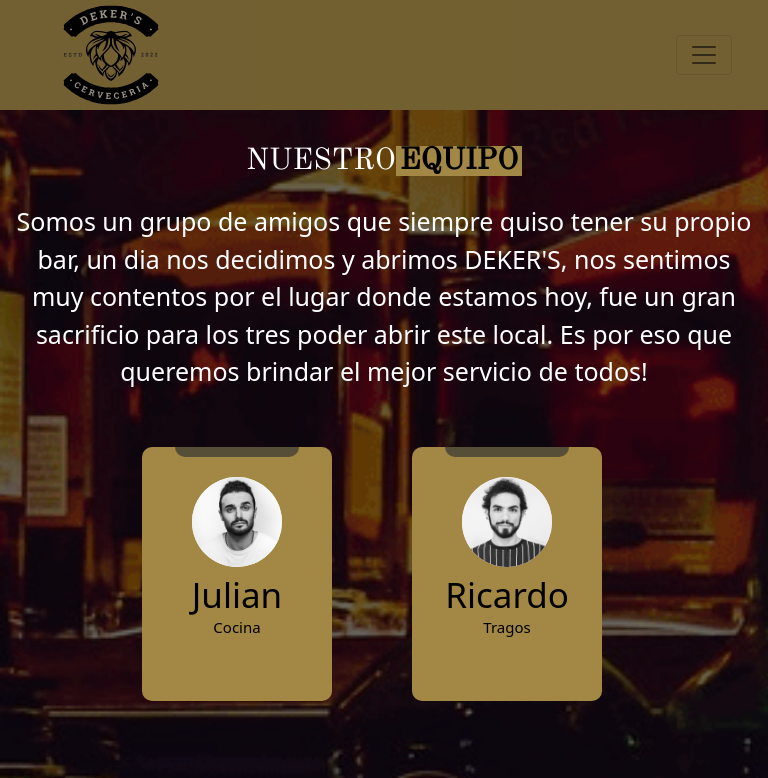
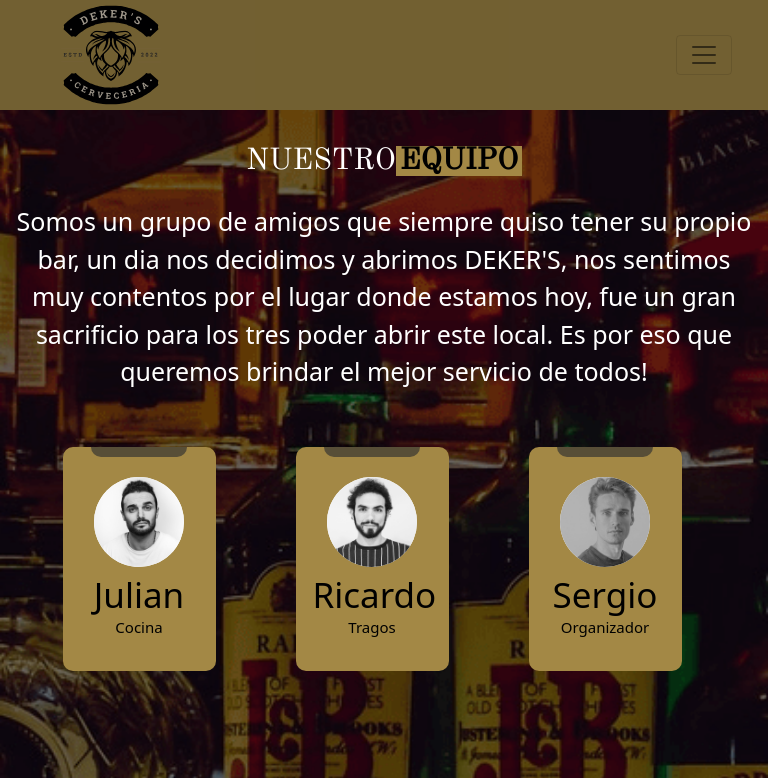
Before and after one commit to mauriohudson/3ra-entrega-trabajo-final, a website: page pages/filosofia.html in a window 768 px wide. Shown: the top 778 px of the page. Drawn offline with nearby package versions, Linux system fonts and the light colour scheme.

Commit message:
acomode responsive de cartas en filosofia

```diff
--- a/scss/base/_mixin.scss
+++ b/scss/base/_mixin.scss
@@ -10,7 +10,7 @@
 
 
 @mixin media {
-    @media only screen and (min-width: 320px) and (max-width: 768px) {
+    @media only screen and (min-width: 320px) and (max-width: 540px) {
         .home .carousel-control-next,
         .home .carousel-control-prev {
           display: none;
@@ -64,7 +64,155 @@
         }
 
         .section1 {
-          height: 220vh;
+          height: 230vh;
+        }
+
+
+        .text-body {
+          height: auto;
+        }
+
+        .redes {
+          padding-top: 15px;
+        }
+
+        .boton {
+          height: 200px;
+          width: 200px;
+        }
+      }
+
+      @media only screen and (min-width: 540px) and (max-width: 768px) {
+        .home .carousel-control-next,
+        .home .carousel-control-prev {
+          display: none;
+        }
+
+        .home .carouselExampleIndicators {
+          height: 40px;
+          width: 40px;
+        }
+
+        .home .carousel-inner .carousel-item {
+          height: 50vh;
+        }
+
+        .home .carousel-inner .carousel-item .container__text h1 {
+          font-size: 50px;
+        }
+
+        .home .carousel-inner .carousel-item p {
+          font-size: 20px;
+        }
+
+        .gallery_container {
+          height: 300vh;
+          display: grid;
+          grid-template-columns: 1fr;
+          grid-template-rows: repeat(9, 1fr);
+          grid-template-areas: "picture-1" "picture-2" "picture-3" "picture-4" "picture-5" "picture-6" "picture-7" "picture-8" "picture-9";
+        }
+
+        .contacto {
+          padding-top: 15px;
+        }
+
+        .container__contactos {
+          background-size: contain;
+        }
+
+        .title {
+          font-size: 30px;
+          margin: 0;
+        }
+
+        .p1 {
+          margin: 0;
+          padding: 0;
+        }
+
+        .filosofiaCartas {
+          padding: 0;
+        }
+
+        .cardFilosofia {
+          width: 153px;
+          height: 224px;
+        }
+
+        .section1 {
+          height: 150vh;
+        }
+
+
+        .text-body {
+          height: auto;
+        }
+
+        .redes {
+          padding-top: 15px;
+        }
+
+        .boton {
+          height: 200px;
+          width: 200px;
+        }
+      }
+      @media only screen and (min-width: 768px) and (max-width: 834px) {
+        .home .carousel-control-next,
+        .home .carousel-control-prev {
+          display: none;
+        }
+
+        .home .carouselExampleIndicators {
+          height: 40px;
+          width: 40px;
+        }
+
+        .home .carousel-inner .carousel-item {
+          height: 50vh;
+        }
+
+        .home .carousel-inner .carousel-item .container__text h1 {
+          font-size: 50px;
+        }
+
+        .home .carousel-inner .carousel-item p {
+          font-size: 20px;
+        }
+
+        .gallery_container {
+          height: 300vh;
+          display: grid;
+          grid-template-columns: 1fr;
+          grid-template-rows: repeat(9, 1fr);
+          grid-template-areas: "picture-1" "picture-2" "picture-3" "picture-4" "picture-5" "picture-6" "picture-7" "picture-8" "picture-9";
+        }
+
+        .contacto {
+          padding-top: 15px;
+        }
+
+        .container__contactos {
+          background-size: contain;
+        }
+
+        .title {
+          font-size: 30px;
+          margin: 0;
+        }
+
+        .p1 {
+          margin: 0;
+          padding: 0;
+        }
+
+        .filosofiaCartas {
+          padding: 0;
+        }
+
+        .section1 {
+          height: 150vh;
         }
 
 
```
Also changed, not shown: pages/carta.html (+2 -2 lines), css/style.css, 1 other file.
